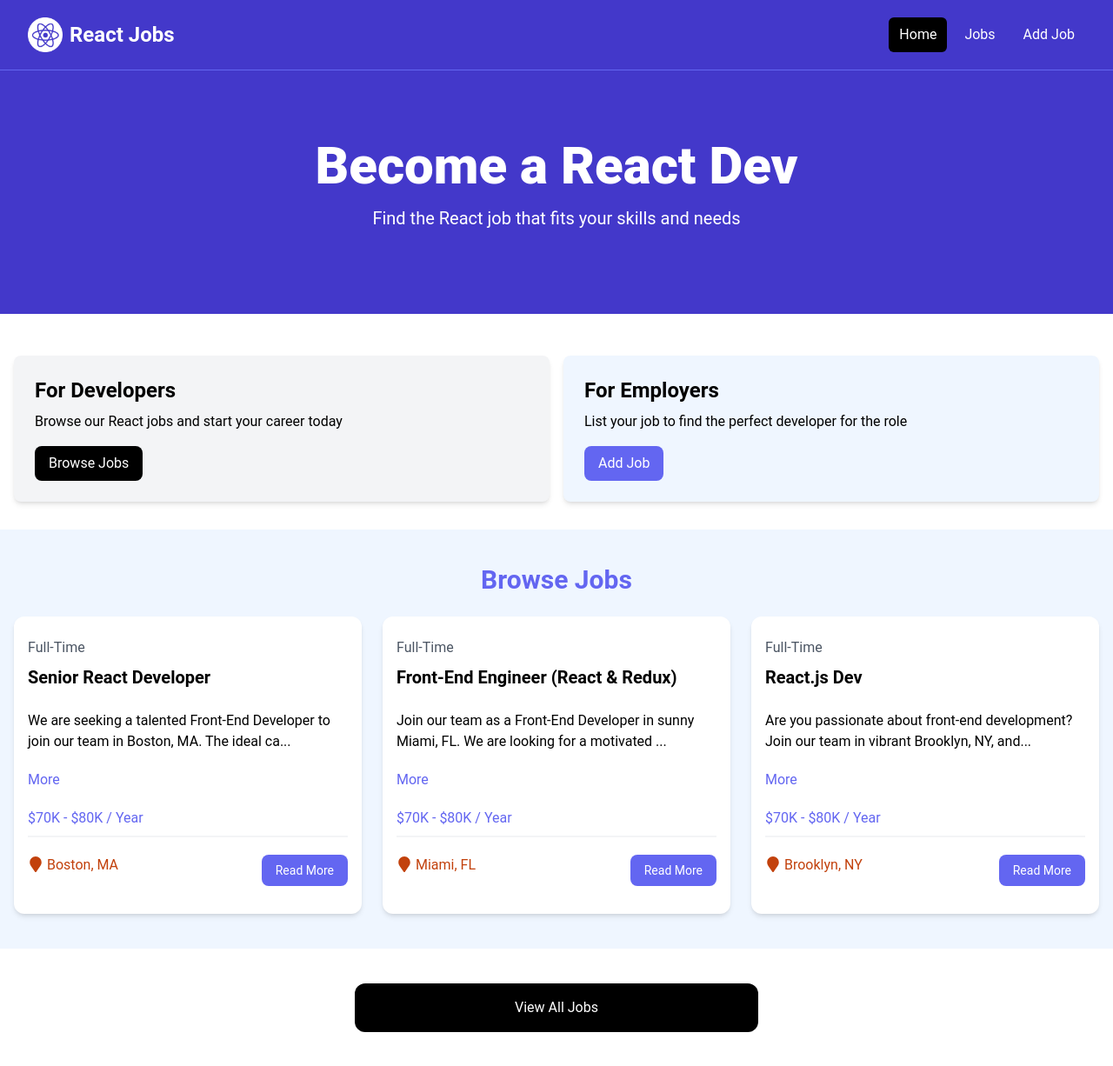
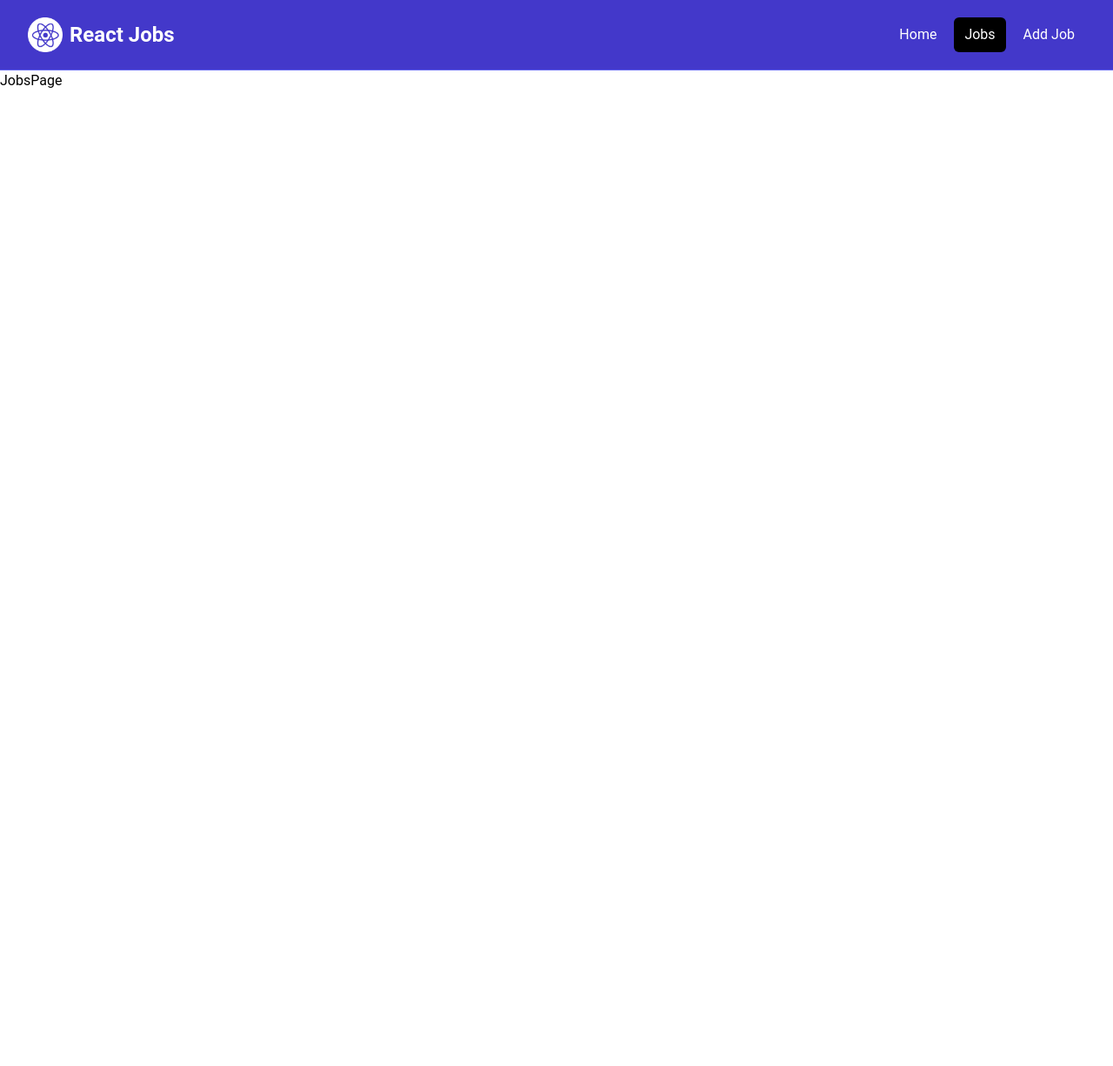
Before and after one commit to MrAliBilal/JobPortal_Vite-React, a React (Vite) app: page /jobs in a window 1280 px wide. Shown: the whole page at 87% size. After the commit the page ends 800 px from the top, so only its background shows below. Built offline with nearby package versions, Linux system fonts and the light colour scheme.

Commit message:
Adding Router

```diff
--- a/package.json
+++ b/package.json
@@ -12,7 +12,8 @@
   "dependencies": {
     "react": "^18.3.1",
     "react-dom": "^18.3.1",
-    "react-icons": "^5.2.1"
+    "react-icons": "^5.2.1",
+    "react-router-dom": "^6.25.1"
   },
   "devDependencies": {
     "@types/react": "^18.3.3",
--- a/src/App.jsx
+++ b/src/App.jsx
@@ -1,18 +1,30 @@
-import Navbar from "./components/Navbar"
-import Hero from "./components/Hero"
-import HomeCards from "./components/HomeCards"
-import JobListings from "./components/JobListings"
-import ViewAllJobs from "./components/ViewAllJobs"
+import {
+  Route,
+  createBrowserRouter,
+  createRoutesFromElements,
+  RouterProvider
+} from "react-router-dom"
+
+import MainLayout from "./layouts/MainLayout";
+import HomePage from "./pages/HomePage";
+import JobsPage from "./pages/JobsPage";
+import NotFoundPage from "./pages/NotFoundPage";
+
+const router = createBrowserRouter(
+  createRoutesFromElements(
+    <Route path="/" element={<MainLayout/>}>
+      <Route index element={< HomePage />} />
+      <Route path="/jobs" element = {<JobsPage/>}/>
+      <Route path="*" element = {<NotFoundPage/>}/>
+    </Route>
+  )
+);
+
+
 
 const App = () => {
   return (
-    <>
-      <Navbar/>
-      <Hero/>
-      <HomeCards/>
-      <JobListings/>
-      <ViewAllJobs/>
-    </>
+    <RouterProvider router={router} />
   )
 }
 
--- a/src/components/HomeCards.jsx
+++ b/src/components/HomeCards.jsx
@@ -1,3 +1,4 @@
+import { Link } from "react-router-dom"
 import Card from "./Card"
 
 const HomeCards = () => {
@@ -10,24 +11,24 @@
                         <p className="mt-2 mb-4">
                             Browse our React jobs and start your career today
                         </p>
-                        <a
-                            href="/jobs.html"
+                        <Link
+                            to="/jobs"
                             className="inline-block bg-black text-white rounded-lg px-4 py-2 hover:bg-gray-700"
                         >
                             Browse Jobs
-                        </a>
+                        </Link>
                     </Card>
                     <Card bg="bg-blue-50">
                         <h2 className="text-2xl font-bold">For Employers</h2>
                         <p className="mt-2 mb-4">
                             List your job to find the perfect developer for the role
                         </p>
-                        <a
-                            href="/add-job.html"
+                        <Link
+                            to="/add-job"
                             className="inline-block bg-indigo-500 text-white rounded-lg px-4 py-2 hover:bg-indigo-600"
                         >
                             Add Job
-                        </a>
+                        </Link>
                     </Card>
                 </div>
             </div>
--- a/src/components/JobListing.jsx
+++ b/src/components/JobListing.jsx
@@ -1,5 +1,6 @@
 import { useState } from "react"
 import {FaMapMarker} from "react-icons/fa"
+import { Link } from "react-router-dom";
 
 const JobListing = ({ job }) => {
 
@@ -38,12 +39,12 @@
                         <FaMapMarker className="inline text-lg mb-1 mr-1" />
                         {job.location}
                     </div>
-                    <a
-                        href={`/job/${job.id}`}
+                    <Link
+                        to={`/job/${job.id}`}
                         className="h-[36px] bg-indigo-500 hover:bg-indigo-600 text-white px-4 py-2 rounded-lg text-center text-sm"
                     >
                         Read More
-                    </a>
+                    </Link>
                 </div>
             </div>
         </div>
--- a/src/components/Navbar.jsx
+++ b/src/components/Navbar.jsx
@@ -1,13 +1,14 @@
 import logo from '../assets/images/logo.png'
+import { NavLink, } from 'react-router-dom'
 const Navbar = () => {
   return (
-    < nav className = "bg-indigo-700 border-b border-indigo-500" >
+    < nav className="bg-indigo-700 border-b border-indigo-500" >
       <div className="mx-auto max-w-7xl px-2 sm:px-6 lg:px-8">
         <div className="flex h-20 items-center justify-between">
           <div
             className="flex flex-1 items-center justify-center md:items-stretch md:justify-start"
           >
-          <a className="flex flex-shrink-0 items-center mr-4" href="/">
+            <NavLink className="flex flex-shrink-0 items-center mr-4" to="/">
               <img
                 className="h-10 w-auto"
                 src={logo}
@@ -16,24 +17,28 @@
               <span className="hidden md:block text-white text-2xl font-bold ml-2"
               >React Jobs</span
               >
-          </a>
+            </NavLink>
             <div className="md:ml-auto">
               <div className="flex space-x-2">
-              <a
-                href="/"
-                className="text-white bg-black hover:bg-gray-900 hover:text-white rounded-md px-3 py-2"
-              >Home</a
-              >
-              <a
-                href="/jobs"
-                className="text-white hover:bg-gray-900 hover:text-white rounded-md px-3 py-2"
-              >Jobs</a
-              >
-              <a
-                href="/add-job"
-                className="text-white hover:bg-gray-900 hover:text-white rounded-md px-3 py-2"
-              >Add Job</a
-              >
+                <NavLink
+                  to="/"
+                  className= {({ isActive }) => isActive
+                  ? "text-white bg-black hover:bg-gray-900 hover:text-white rounded-md px-3 py-2"
+                  : "text-white hover:bg-gray-900 hover:text-white rounded-md px-3 py-2"}
+                >Home
+                </NavLink>
+
+                <NavLink
+                  to="/jobs"
+                  className= {({ isActive }) => isActive
+                  ? "text-white bg-black hover:bg-gray-900 hover:text-white rounded-md px-3 py-2"
+                  : "text-white hover:bg-gray-900 hover:text-white rounded-md px-3 py-2"}                >Jobs</NavLink>
+
+                <NavLink
+                  to="/add-job"
+                  className= {({ isActive }) => isActive
+                  ? "text-white bg-black hover:bg-gray-900 hover:text-white rounded-md px-3 py-2"
+                  : "text-white hover:bg-gray-900 hover:text-white rounded-md px-3 py-2"}                >Add Job</NavLink>
               </div>
             </div>
           </div>
--- a/src/components/ViewAllJobs.jsx
+++ b/src/components/ViewAllJobs.jsx
@@ -1,10 +1,11 @@
+import { Link } from "react-router-dom"
 const ViewAllJobs = () => {
     return (
         <section className="m-auto max-w-lg my-10 px-6">
-            <a
-                href="/jobs"
+            <Link
+                to="/jobs"
                 className="block bg-black text-white text-center py-4 px-6 rounded-xl hover:bg-gray-700"
-            >View All Jobs</a>
+            >View All Jobs</Link>
         </section>
     )
 }
--- /dev/null
+++ b/src/layouts/MainLayout.jsx
@@ -0,0 +1,12 @@
+import Navbar from "../components/Navbar"
+import { Outlet } from "react-router-dom"
+
+const MainLayout = () => {
+  return (
+    <>
+        <Navbar/>
+        <Outlet/>
+    </>
+  )
+}
+export default MainLayout
--- /dev/null
+++ b/src/pages/HomePage.jsx
@@ -0,0 +1,16 @@
+import Hero from "../components/Hero"
+import HomeCards from "../components/HomeCards"
+import JobListings from "../components/JobListings"
+import ViewAllJobs from "../components/ViewAllJobs"
+
+const HomePage = () => {
+  return (
+    <>
+    <Hero/>
+    <HomeCards/>
+    <JobListings/>
+    <ViewAllJobs/>
+  </>
+  )
+}
+export default HomePage
--- /dev/null
+++ b/src/pages/JobsPage.jsx
@@ -0,0 +1,6 @@
+const JobsPage = () => {
+  return (
+    <div>JobsPage</div>
+  )
+}
+export default JobsPage
--- /dev/null
+++ b/src/pages/NotFoundPage.jsx
@@ -0,0 +1,17 @@
+import { Link } from "react-router-dom"
+import { FaExclamationTriangle } from "react-icons/fa"
+
+const NotFoundPage = () => {
+  return (
+    <section className ="text-center flex flex-col justify-center items-center h-96">
+    <FaExclamationTriangle className ="text-yellow-400 text-6xl mb-4" />
+    <h1 className ="text-6xl font-bold mb-4">404 Not Found</h1>
+    <p className ="text-xl mb-5">This page does not exist</p>
+    <Link
+      to="/"
+      className ="text-white bg-indigo-700 hover:bg-indigo-900 rounded-md px-3 py-2 mt-4"
+      >Go Back</Link>
+  </section>
+  )
+}
+export default NotFoundPage
```
Also changed, not shown: 1 other file (tests, documents, lock files or other folders). Lines whose indentation alone changed are shown as unchanged.
